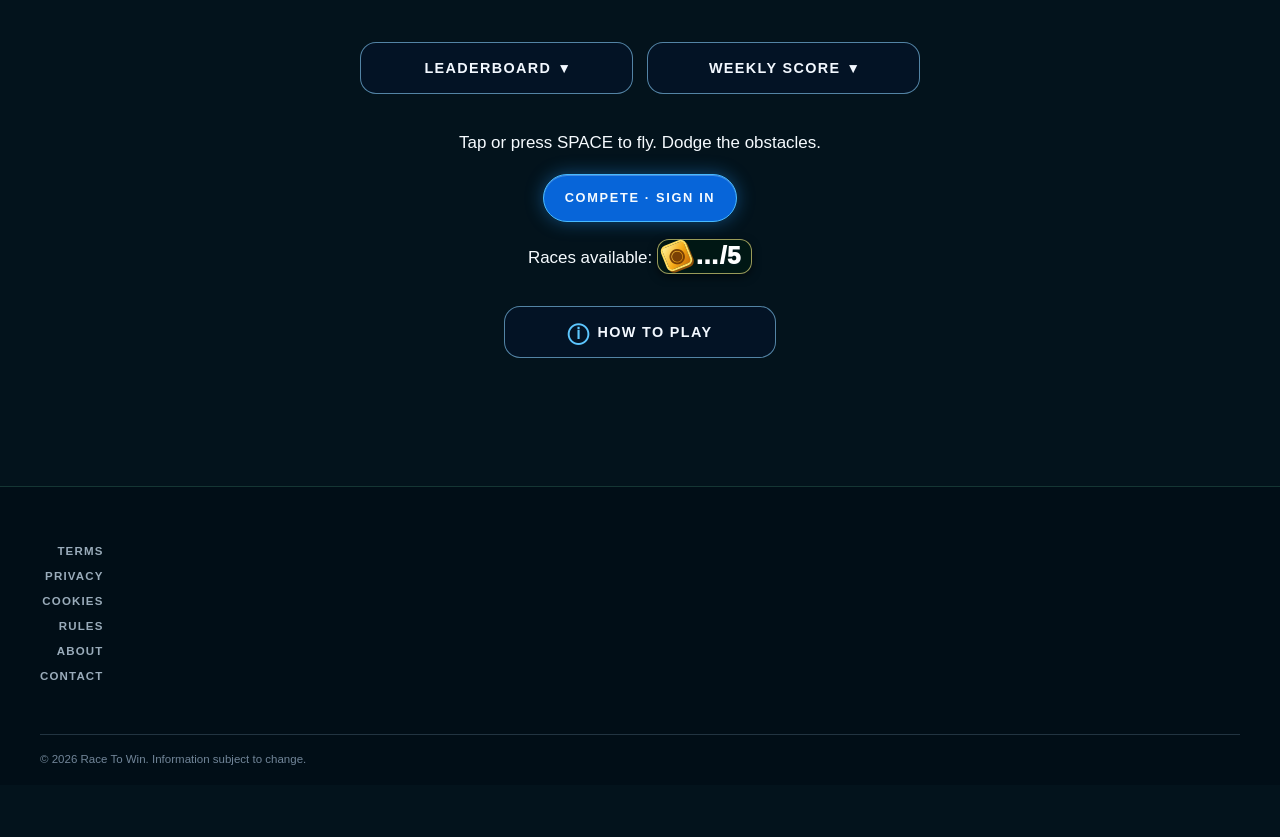
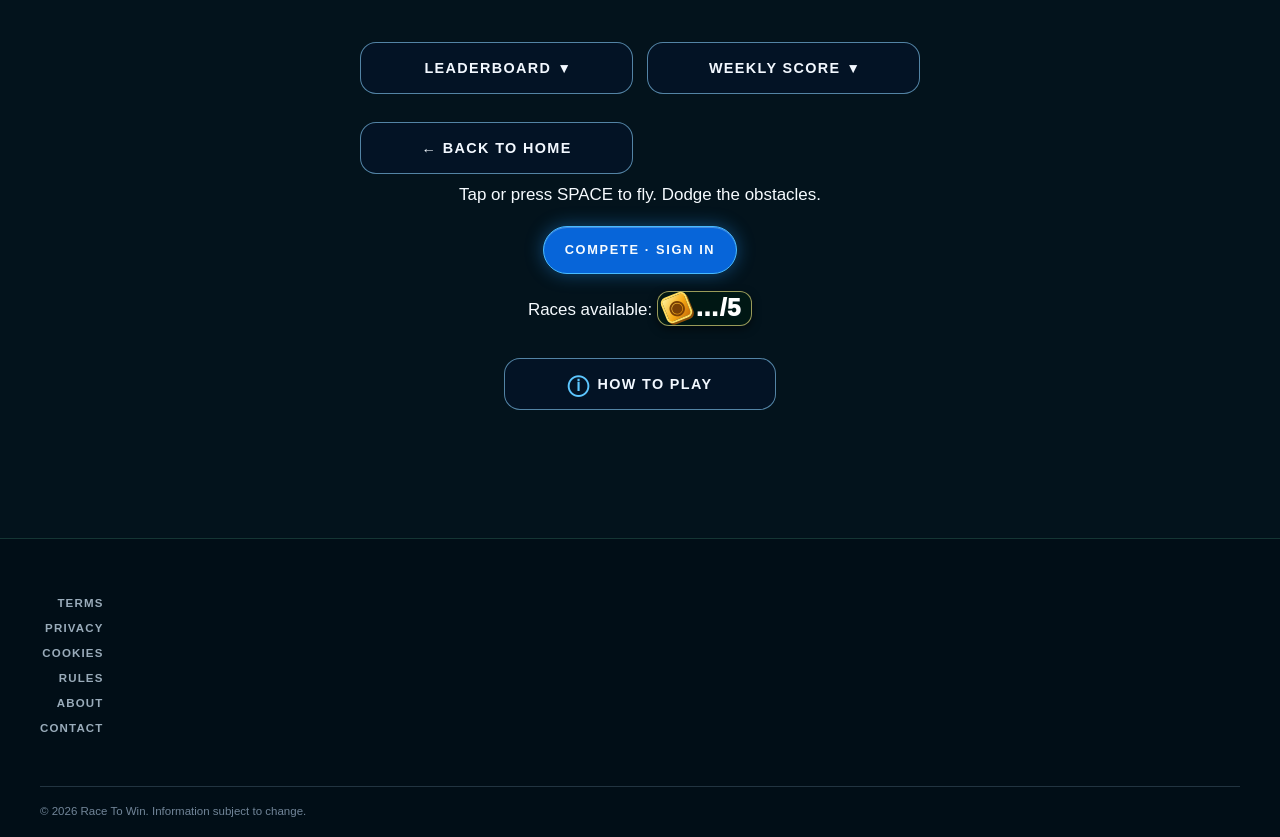
Before and after one commit to dkny-ops/race2win.app, a Next.js app: page /games/flappy-race in a window 1280 px wide. Shown: the part 1160-1997 px from the top of the page. Before the commit the page ends 1945 px from the top, so only its background shows below. Built offline with nearby package versions, Linux system fonts and the light colour scheme; no server answers.

Commit message:
Align Flappy home and share actions with matching score buttons

```diff
--- a/components/game/flappy-verified-canvas.tsx
+++ b/components/game/flappy-verified-canvas.tsx
@@ -290,7 +290,7 @@ export function FlappyVerifiedCanvas({ language, authenticated, scoreControls }:
       </div> : null}
     </div>
     {!expanded && status === "ready" ? <div className="flappy-top-results">{scoreControls}</div> : null}
-    <div style={{display:"flex",alignItems:"center",justifyContent:"center",gap:".75rem",flexWrap:"wrap",margin:"1rem auto .5rem"}}>
+    <div className="flappy-start-actions">
       <Link href="/" className="button button--secondary">← BACK TO HOME</Link>
       {!expanded ? <div className="rtw-game-local-share"><ShareGameButton game="flappy-race" /></div> : null}
     </div>
```
